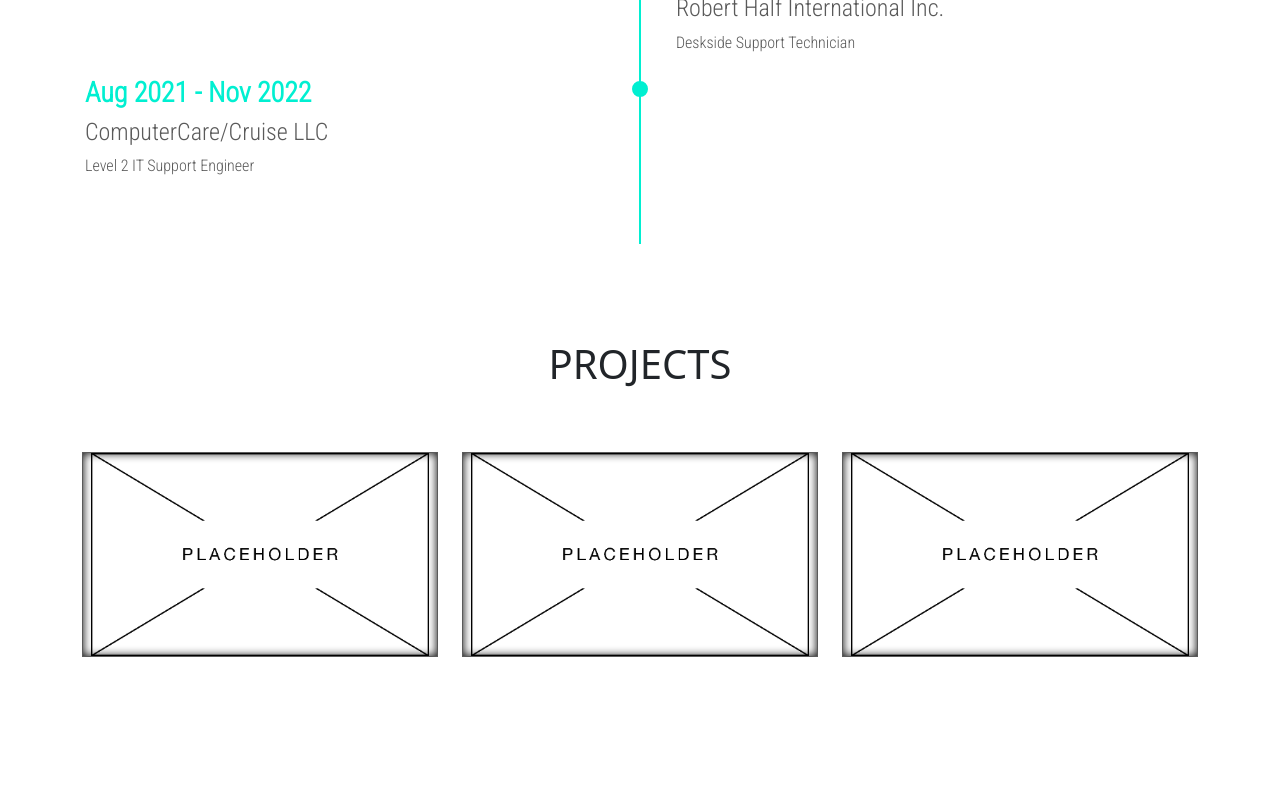
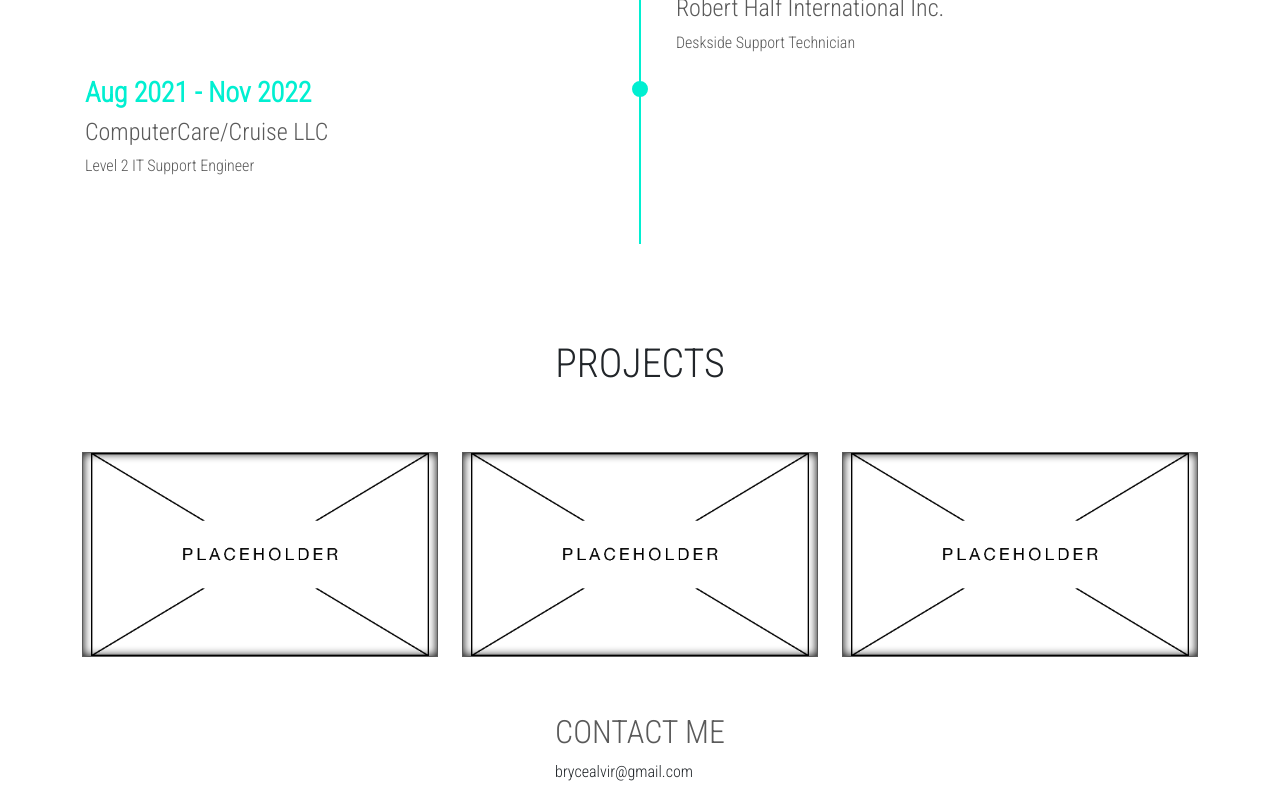
Before and after one commit to brycedtea/Portfolio, a React (Create React App) app: page / in a window 1280 px wide. Shown: the part 2327-3127 px from the top of the page. Before the commit the page ends 3040 px from the top, so only its background shows below. Built offline with nearby package versions, Linux system fonts and the light colour scheme.

Commit message:
added react scrolling to navbar

```diff
--- a/package.json
+++ b/package.json
@@ -16,6 +16,7 @@
     "react-icons": "^4.6.0",
     "react-router-dom": "^6.4.2",
     "react-scripts": "5.0.1",
+    "react-scroll": "^1.8.8",
     "react-tsparticles": "^2.3.3",
     "react-typed": "^1.2.0",
     "tsparticles": "^2.3.4",
--- a/src/App.css
+++ b/src/App.css
@@ -1,8 +1,9 @@
 @import url('https://fonts.googleapis.com/css2?family=Roboto+Condensed:wght@300&display=swap');
 
-body {
+body, h1, h2, h3, h4, p {
   font-family: 'Roboto Condensed';
 }
+
 :root {
   --primary-white: #fff;
   --primary-cyan: #01EFD1;
--- a/src/App.js
+++ b/src/App.js
@@ -7,6 +7,7 @@ import AboutMe from './components/about/AboutMe';
 import Services from './components/services/Services';
 import Experience from './components/experience/Experience';
 import Portfolio from './components/portfolio/Portfolio';
+import Contact from './components/contact/Contact';
 import React from "react";
 
 function App() {
@@ -20,6 +21,7 @@ function App() {
       <Services />
       <Experience />
       <Portfolio />
+      <Contact />
 
     </>
 
--- a/src/components/about/AboutMe.jsx
+++ b/src/components/about/AboutMe.jsx
@@ -4,7 +4,7 @@ import PicOfMe from './chihuaha.png';
 
 const AboutMe = () => {
   return (
-    <section className='container py-5 about-wrapper'>
+    <section id='about' className='container py-5 about-wrapper'>
       <div className='row'>
         <div className='col-lg-6 col-xm-12'>
           <div className='photo-wrap'>
--- /dev/null
+++ b/src/components/contact/Contact.jsx
@@ -0,0 +1,17 @@
+import React from 'react';
+import './contact.css'
+
+const Contact = () => {
+  return (
+    <section id='contact' className='container-fluid contact-wrapper'>
+        <div>
+          <h2 className='text-uppercase about-heading'>Contact Me</h2>
+          <p>
+            brycealvir@gmail.com
+          </p>
+        </div>
+    </section>
+  )
+}
+
+export default Contact
--- /dev/null
+++ b/src/components/contact/contact.css
@@ -0,0 +1,9 @@
+.contact-wrapper {
+    display: flex;
+    justify-content: center;
+    align-items: center;
+  }
+.about-heading {
+    color: var(--primary-dark-grey);
+    font-family: 'Roboto Condensed';
+  }
--- a/src/components/experience/Experience.jsx
+++ b/src/components/experience/Experience.jsx
@@ -4,7 +4,7 @@ import { experience } from './data'
 
 const Experience = () => {
   return (
-    <section className='experience'>
+    <section id='experience' className='experience'>
       <div className='d-flex justify-content-center my-5'>
         <h1>Work Experience</h1>
       </div>
--- a/src/components/header/Header.js
+++ b/src/components/header/Header.jsx
@@ -4,7 +4,7 @@ import './header.css'
 
 const Header = () => {
   return (
-    <div className="header-wrapper">
+    <div id="home" className="header-wrapper">
         <div className="main-info">
             <h1 className="welcome">Hi, my name is Bryce</h1>
             <Typed
--- a/src/components/navbar/Navbar.jsx
+++ b/src/components/navbar/Navbar.jsx
@@ -4,6 +4,7 @@ import logo from "./logo.png";
 import { FontAwesomeIcon } from "@fortawesome/react-fontawesome";
 import { faBars } from "@fortawesome/free-solid-svg-icons";
 import './navbar.css'
+import {Link} from "react-scroll";
 
 
 
@@ -11,7 +12,7 @@ const Navbar = () => {
   return (
     <nav className="navbar navbar-expand-lg navbar-light bg-dark">
 <div className="container">
-  <a className="navbar-brand" href="#"><img className="logo" src={logo} alt="logo"/></a>
+  <Link className="navbar-brand" href="#"><img className="logo" src={logo} alt="logo"/></Link>
   <button className="navbar-toggler" type="button" data-toggle="collapse" data-target="#navbarSupportedContent" aria-controls="navbarSupportedContent" aria-expanded="false" aria-label="Toggle navigation">
     <FontAwesomeIcon icon={faBars} style={{color: "#fff"}}/>
   </button>
@@ -19,22 +20,22 @@ const Navbar = () => {
   <div className="collapse navbar-collapse" id="navbarSupportedContent">
     <ul className="navbar-nav ms-auto">
       <li className="nav-item active">
-        <a className="nav-link" href="#">Home <span className="sr-only">(current)</span></a>
+        <Link smooth={true} to="home" className="nav-link" href="#">Home <span className="sr-only">(current)</span></Link>
       </li>
       <li className="nav-item">
-        <a className="nav-link" href="#">About Me</a>
+        <Link smooth={true} to="about" className="nav-link" href="#">About Me</Link>
       </li>
       <li className="nav-item">
-        <a className="nav-link" href="#">Services</a>
+        <Link smooth={true} to="services" className="nav-link" href="#">Services</Link>
       </li>
       <li className="nav-item">
-        <a className="nav-link" href="#">Work Experience</a>
+        <Link smooth={true} to="experience" className="nav-link" href="#">Work Experience</Link>
       </li>
       <li className="nav-item">
-        <a className="nav-link" href="#">Projects</a>
+        <Link smooth={true} to="portfolio" className="nav-link" href="#">Projects</Link>
       </li>
       <li className="nav-item">
-        <a className="nav-link" href="#">Contact Me</a>
+        <Link smooth={true} to="contact" className="nav-link" href="#">Contact Me</Link>
       </li>
 
     </ul>
--- a/src/components/portfolio/Portfolio.jsx
+++ b/src/components/portfolio/Portfolio.jsx
@@ -8,7 +8,7 @@ const Portfolio = () => {
   let portfolioImages = portfolioData()
 
   return (
-    <main className='portfolio-wrapper py-5'>
+    <main id='portfolio' className='portfolio-wrapper py-5'>
       <div className='container'>
         <h1 className='text-uppercase text-center py-5'>Projects</h1>
         <div className='row'>
--- a/src/components/services/Services.jsx
+++ b/src/components/services/Services.jsx
@@ -5,7 +5,7 @@ import { services } from './data'
 
 const Services = () => {
   return (
-    <section className='services'>
+    <section id='services' className='services'>
       <h1 className='py-5'>my services</h1>
       <div className='container'>
         <div className='row'>
```
Also changed, not shown: 1 other file (tests, documents, lock files or other folders).
